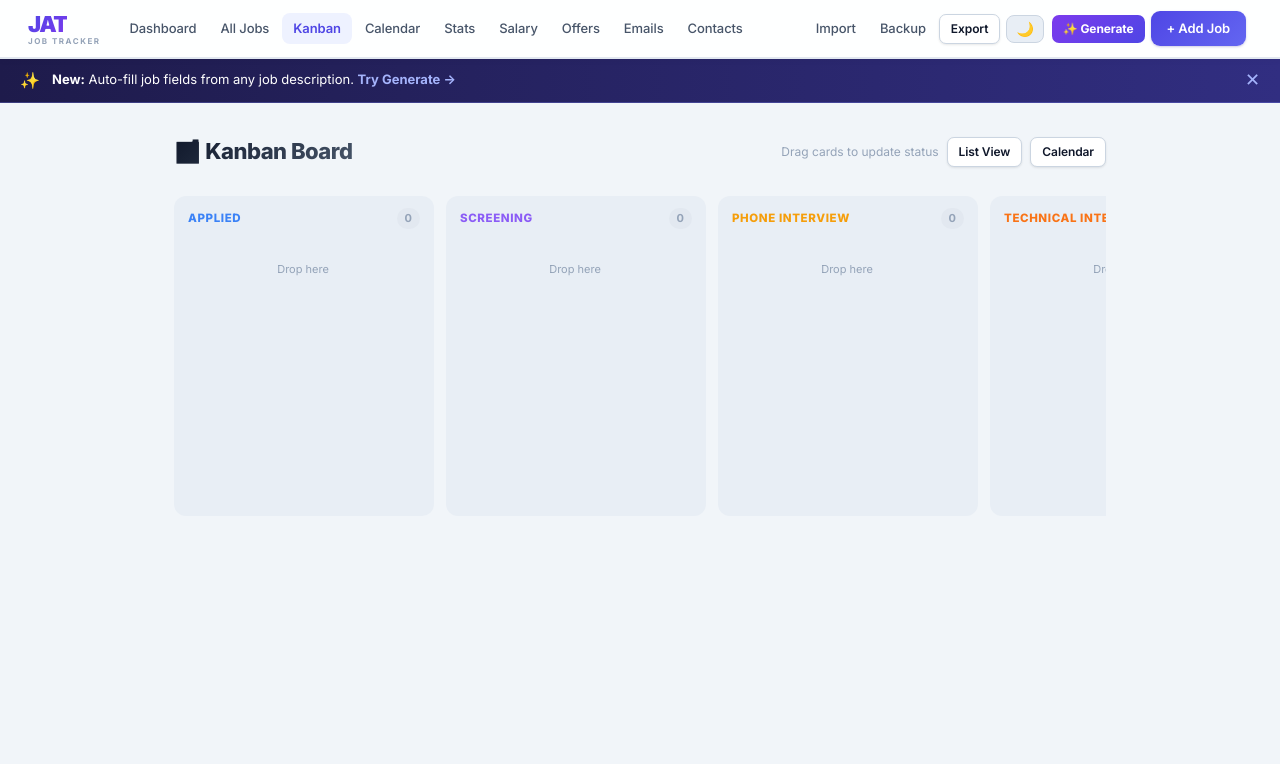
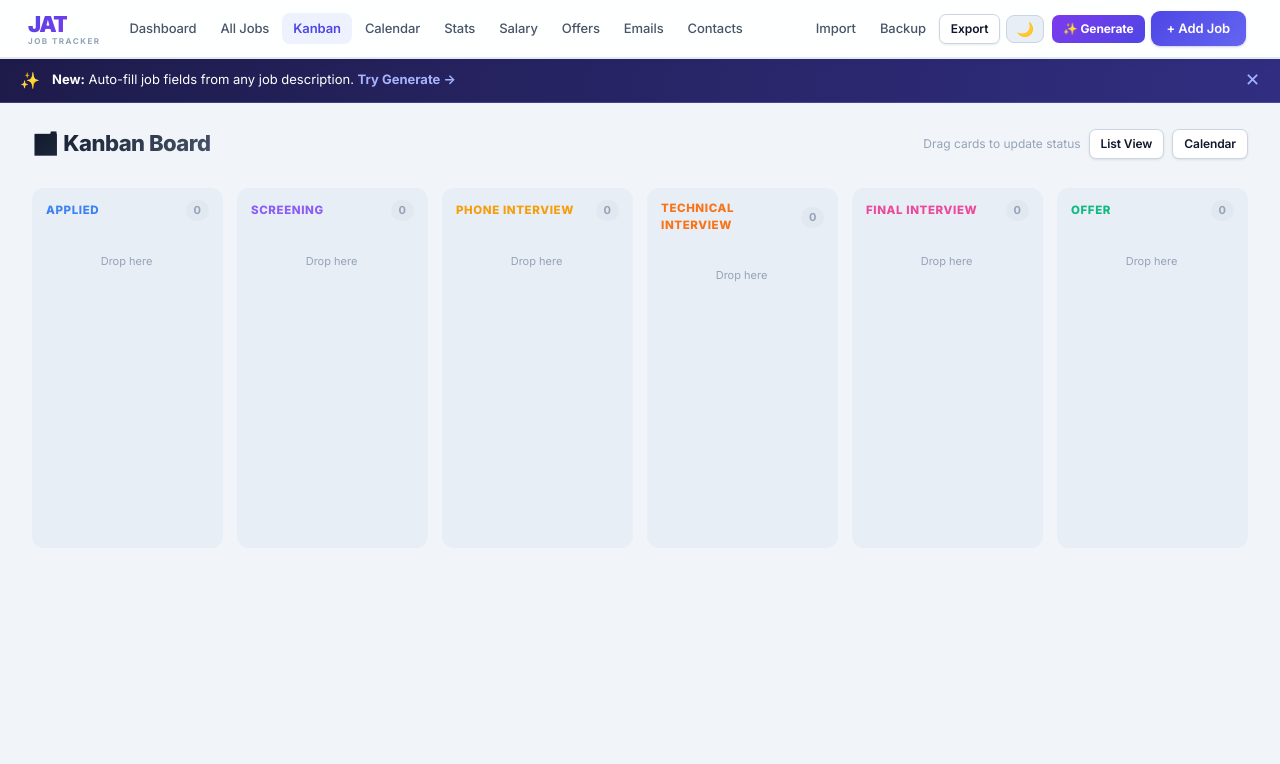
Before and after one commit to sananakther6642/JobApplicatonTracker, a Flask app: page /kanban in a window 1280 px wide. Shown: the top 764 px of the page. Run offline with Flask 3, Linux system fonts and the light colour scheme; data that the repository does not hold is empty.

Commit message:
style(kanban): stretch board to 100% full screen width with 6 equal columns

```diff
--- a/templates/kanban.html
+++ b/templates/kanban.html
@@ -2,26 +2,32 @@
 {% block title %}Kanban Board — JAT{% endblock %}
 {% block content %}
 <style>
+/* Stretch container to full viewport width for Kanban page */
+.container {
+  max-width: 100% !important;
+  padding: 24px 32px !important;
+}
 .kanban-wrapper {
+  width: 100%;
   overflow-x: auto;
   padding-bottom: 16px;
 }
 .kanban-board {
-  display: flex;
-  gap: 12px;
-  align-items: flex-start;
-  min-width: max-content;
+  display: grid;
+  grid-template-columns: repeat(6, 1fr);
+  gap: 14px;
+  width: 100%;
+  min-width: 960px;
 }
 .kanban-col {
-  width: 260px;
-  flex-shrink: 0;
+  width: 100%;
   background: var(--bg2);
   border-radius: 12px;
   padding: 12px 10px;
   display: flex;
   flex-direction: column;
   max-height: calc(100vh - 170px);
-  min-height: 320px;
+  min-height: 360px;
 }
 .kanban-col-header {
   display: flex; align-items: center; justify-content: space-between;
```
